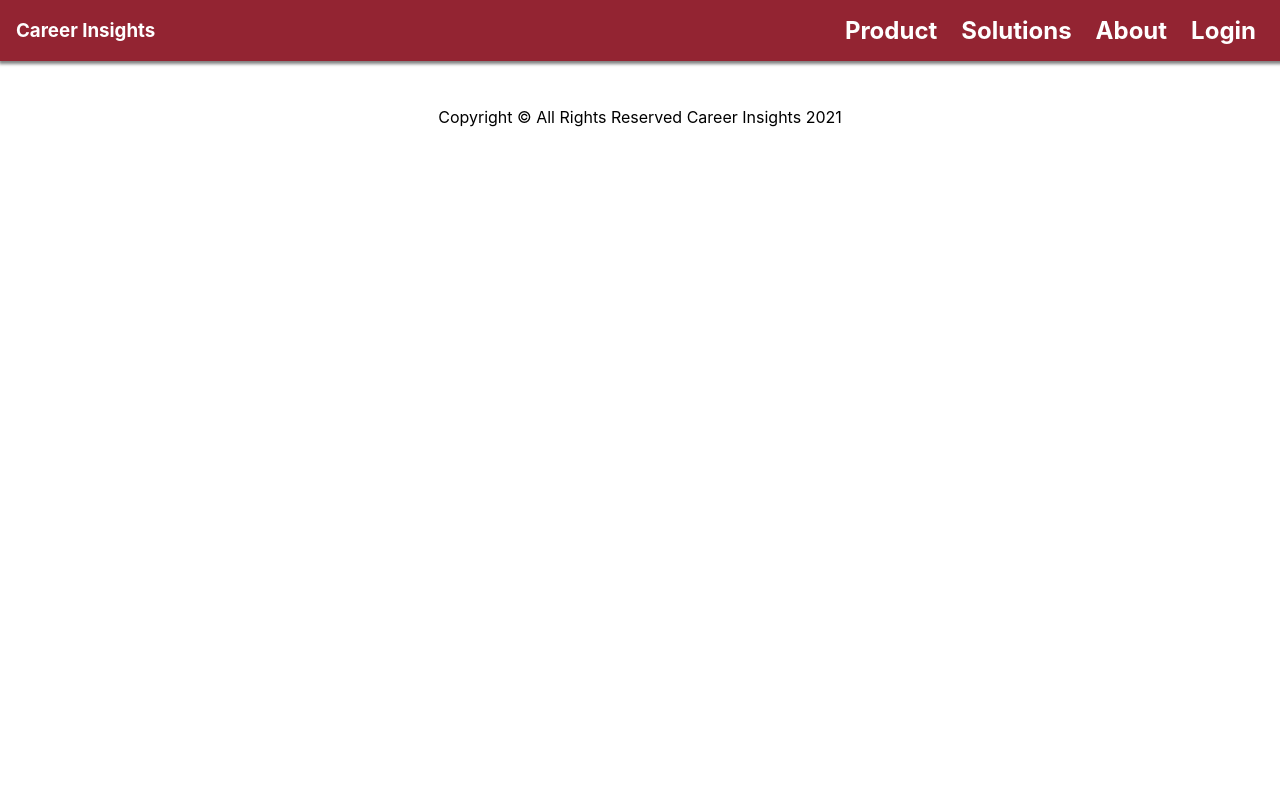
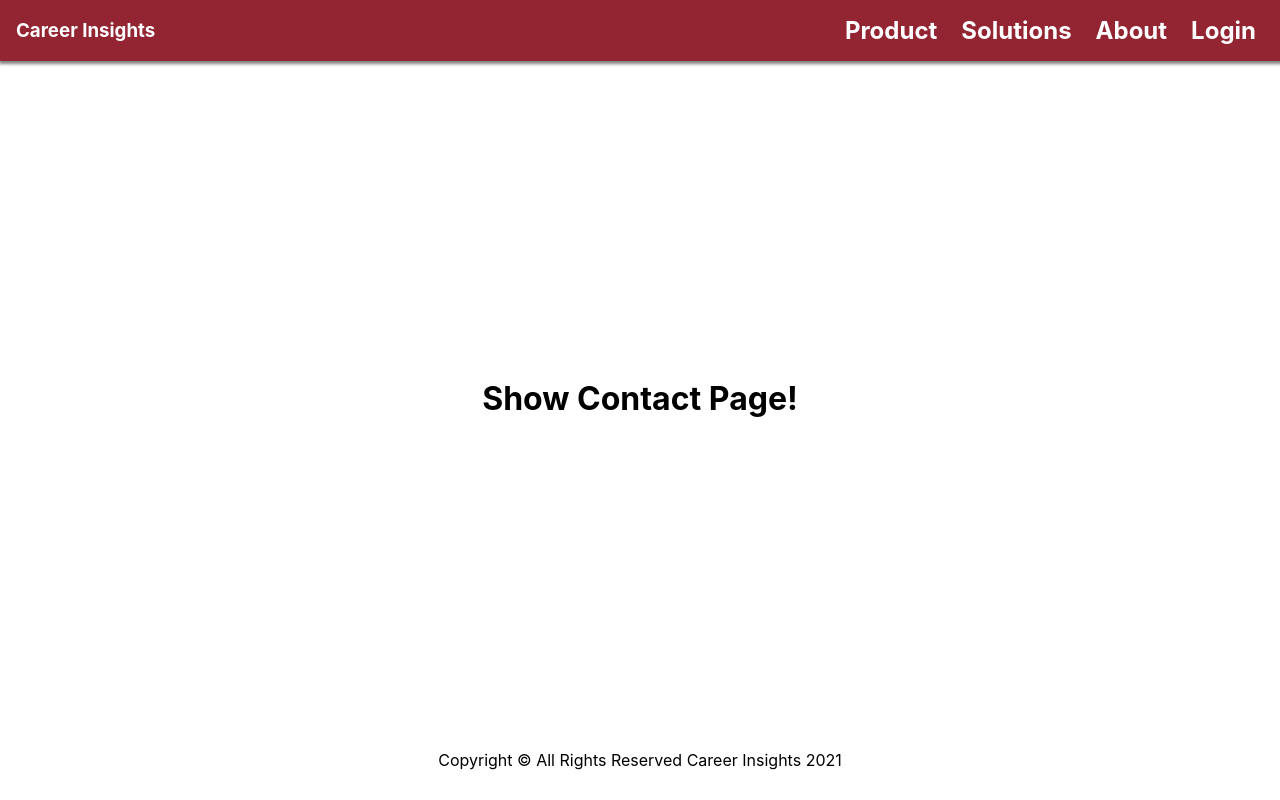
Before and after one commit to alba-molina-nyc/career-insights-official, a React (Create React App) app: page /contacts in a window 1280 px wide. Built offline with nearby package versions, Linux system fonts and the light colour scheme; no server answers.

Commit message:
wic : imported pages and components

```diff
--- a/src/App.js
+++ b/src/App.js
@@ -8,8 +8,9 @@ import Nav from './components/Nav';
 import Home from './pages/Home';
 import Login from './pages/Login';
 import Dashboard from './pages/Dashboard';
-import Show from './pages/Show';
-import ShowRoadMap from './pages/ShowRoadMap';
+import Contacts from './pages/Contacts';
+import Roadmap from './pages/Roadmap';
+import Applications from './pages/Applications';
 import About from './pages/About';
 import Solutions from './pages/Solutions';
 import Product from './pages/Product';
@@ -63,14 +64,14 @@ function App() {
           user ? <Dashboard /> : <Redirect to="/login" />
         )}>
         </Route>
-        <Route path="/contacts/:id">
-          <Show />
+        <Route path="/contacts">
+          <Contacts />
         </Route>
-        <Route path="/applications/:id">
-          <Show />
+        <Route path="/applications">
+          <Applications />
         </Route>
         <Route path="/roadmap">
-          <ShowRoadMap />
+          <Roadmap />
         </Route>
       </Switch>
       <Footer />
--- /dev/null
+++ b/src/pages/Applications.js
@@ -0,0 +1,10 @@
+import { StyledMain } from '../styles';
+const Applications = (props) => {
+    return (
+        <StyledMain>
+            <h1>Applications Show Page!</h1>
+        </StyledMain>
+    );
+};
+
+export default Applications;
--- a/src/pages/Show.js
+++ b/src/pages/Contacts.js
@@ -1,10 +1,10 @@
 import { StyledMain } from '../styles';
-const Show = (props) => {
+const Contacts = (props) => {
     return (
         <StyledMain>
-            <h1>Career insights Show Page!</h1>
+            <h1>Show Contact Page!</h1>
         </StyledMain>
     );
 };
 
-export default Show;
+export default Contacts;
--- a/src/pages/Home.js
+++ b/src/pages/Home.js
@@ -2,7 +2,7 @@ import { StyledMain } from '../styles';
 const Home = (props) => {
     return (
         <StyledMain>
-            <h1>Career Insights Home</h1>
+            <h1>Home</h1>
             <h3>This board helps you to keep track of internship and job applications, ensuring you never miss an opportunity! </h3>
             <p> Full CRM and sourcing capabilities to find and connect with the high-quality companies you seek. You can: Discover more companies with direct sourcing. Nurture your applicants through all social channels. Build beautiful career sites optimized for mobile. Incorporate our one-click apply process
             </p>
--- a/src/pages/Product.js
+++ b/src/pages/Product.js
@@ -2,7 +2,7 @@ import { StyledMain } from '../styles';
 const Product = (props) => {
     return (
         <StyledMain>
-            <h1>Career Insights Product </h1>
+            <h1>Product </h1>
            <h4>Networking Management</h4>
            <h4>Job Applications Management</h4>
         </StyledMain>
--- /dev/null
+++ b/src/pages/Roadmap.js
@@ -0,0 +1,10 @@
+import { StyledMain } from '../styles';
+const RoadMap = (props) => {
+    return (
+        <StyledMain>
+            <h1> Show RoadMap Page!</h1>
+        </StyledMain>
+    );
+};
+
+export default RoadMap;
--- a/src/pages/ShowRoadMap.js
+++ /dev/null
@@ -1,10 +0,0 @@
-import { StyledMain } from '../styles';
-const ShowRoadMap = (props) => {
-    return (
-        <StyledMain>
-            <h1>Career insights ShowRoadMap Page!</h1>
-        </StyledMain>
-    );
-};
-
-export default ShowRoadMap;
--- a/src/pages/Solutions.js
+++ b/src/pages/Solutions.js
@@ -2,7 +2,7 @@ import { StyledMain } from '../styles';
 const Solutions = (props) => {
     return (
         <StyledMain>
-            <h1>Career Insights Solutions </h1>
+            <h1>Solutions </h1>
             <p>
             Experience an innovative and robust, cloud-based applicant-first software suite designed to increase applicant productivity, foster collaboration, and enhance the application experience from source to hire.
             </p>
```
